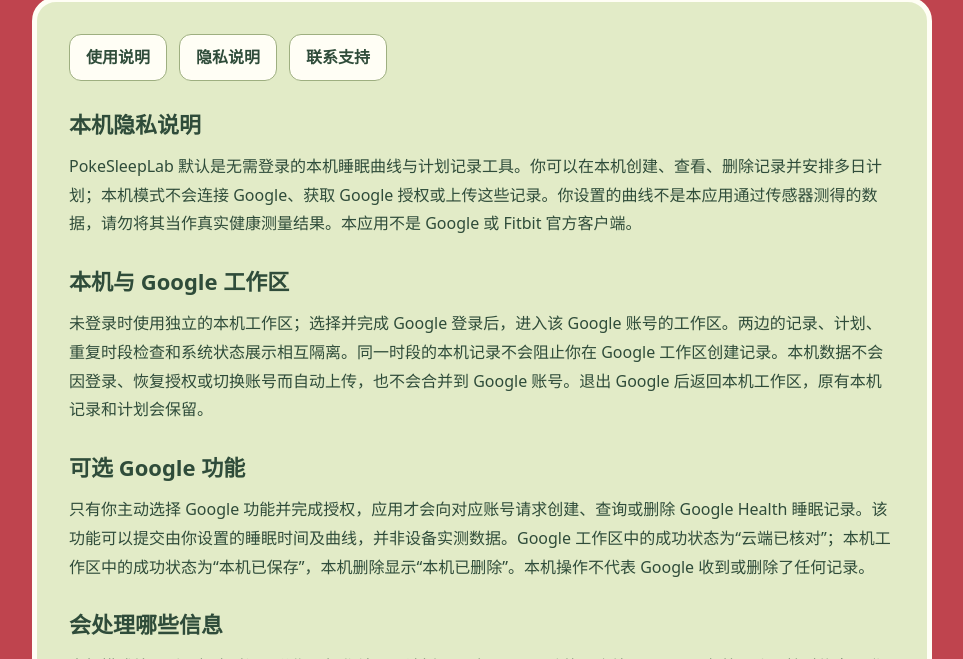
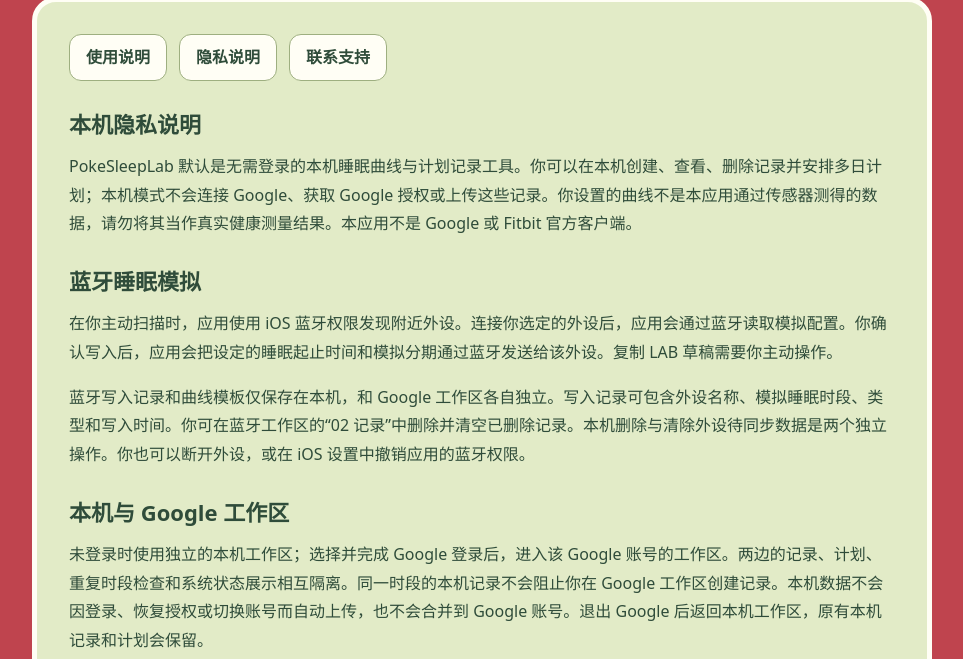
Before and after one commit to PokeSleepLab/ios-support, a plain HTML site: page privacy.html in a window 1280 px wide. Shown: the part 141-800 px from the top of the page, without its empty margins (158-1121 px from the left). Drawn offline with Linux system fonts and the light colour scheme.

Commit message:
Describe local Bluetooth simulation privacy

```diff
--- a/privacy.html
+++ b/privacy.html
@@ -7,6 +7,9 @@
 <nav aria-label="页面导航"><a href="index.html">使用说明</a><a href="privacy.html">隐私说明</a><a href="support.html">联系支持</a></nav>
 <h2>本机隐私说明</h2>
 <p>PokeSleepLab 默认是无需登录的本机睡眠曲线与计划记录工具。你可以在本机创建、查看、删除记录并安排多日计划；本机模式不会连接 Google、获取 Google 授权或上传这些记录。你设置的曲线不是本应用通过传感器测得的数据，请勿将其当作真实健康测量结果。本应用不是 Google 或 Fitbit 官方客户端。</p>
+<h2>蓝牙睡眠模拟</h2>
+<p>在你主动扫描时，应用使用 iOS 蓝牙权限发现附近外设。连接你选定的外设后，应用会通过蓝牙读取模拟配置。你确认写入后，应用会把设定的睡眠起止时间和模拟分期通过蓝牙发送给该外设。复制 LAB 草稿需要你主动操作。</p>
+<p>蓝牙写入记录和曲线模板仅保存在本机，和 Google 工作区各自独立。写入记录可包含外设名称、模拟睡眠时段、类型和写入时间。你可在蓝牙工作区的“02 记录”中删除并清空已删除记录。本机删除与清除外设待同步数据是两个独立操作。你也可以断开外设，或在 iOS 设置中撤销应用的蓝牙权限。</p>
 <h2>本机与 Google 工作区</h2>
 <p>未登录时使用独立的本机工作区；选择并完成 Google 登录后，进入该 Google 账号的工作区。两边的记录、计划、重复时段检查和系统状态展示相互隔离。同一时段的本机记录不会阻止你在 Google 工作区创建记录。本机数据不会因登录、恢复授权或切换账号而自动上传，也不会合并到 Google 账号。退出 Google 后返回本机工作区，原有本机记录和计划会保留。</p>
 <h2>可选 Google 功能</h2>
@@ -33,6 +36,6 @@
 <p>通知与锁屏、灵动岛实时活动均需你主动开启，可分别关闭。它们在本机向系统提交当前工作区保存的计划名称、计划时间、睡眠类型和处理阶段，区分“本机”与“Google”。睡眠类型显示为浅浅入梦型、安然入睡型、深深入眠型或没有特征型，使用 App 统一颜色及图标。不展示另一工作区的记录或“最近结果”附加行，不展示 Google 邮箱、凭据或完整曲线，没有远程推送服务。</p>
 <p>开启后，锁屏、灵动岛和通知中可能显示这些睡眠计划信息；请在共享设备或公开场合留意可见内容，可在系统设置中控制其显示。到期提醒不代表已执行，实时活动也不会让应用一直后台运行；点击后打开计划页，检查当前工作区的已到期任务。退出或切换工作区时会清理原工作区的系统展示。</p>
 </main>
-<footer>郑雅玲 · <a href="support.html">TestFlight 测试反馈</a><br>适用于本机记录与可选 Google 连接版本 · 更新于 2026 年 11 月 7 日</footer>
+<footer>郑雅玲 · <a href="support.html">TestFlight 测试反馈</a><br>适用于本机记录、可选 Google 连接及蓝牙睡眠模拟 · 更新于 2026 年 11 月 19 日</footer>
 </body>
 </html>
```
